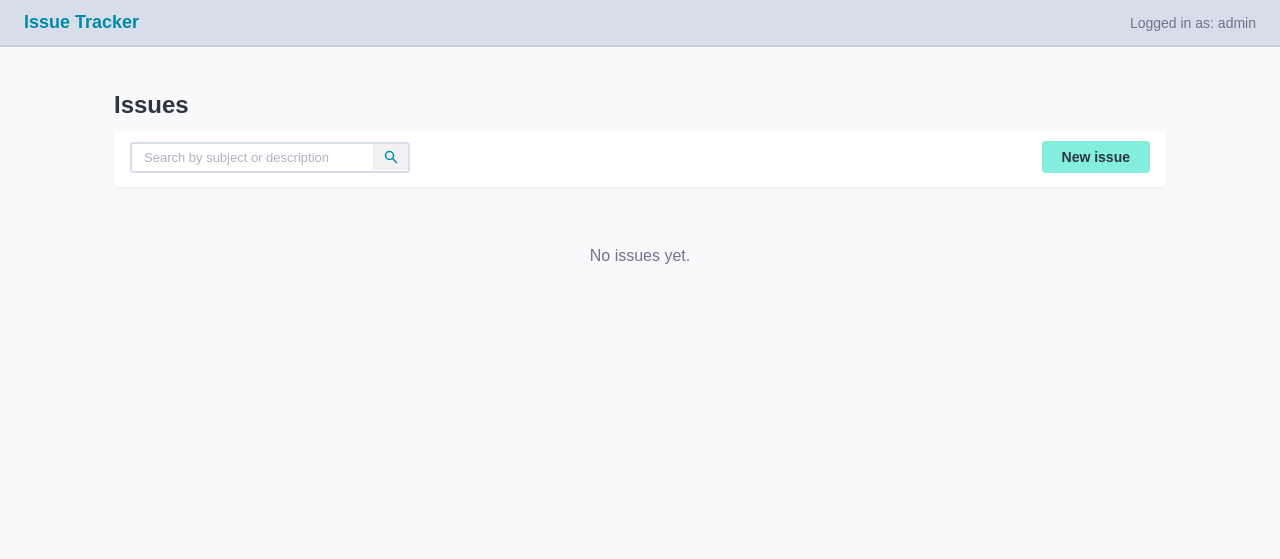
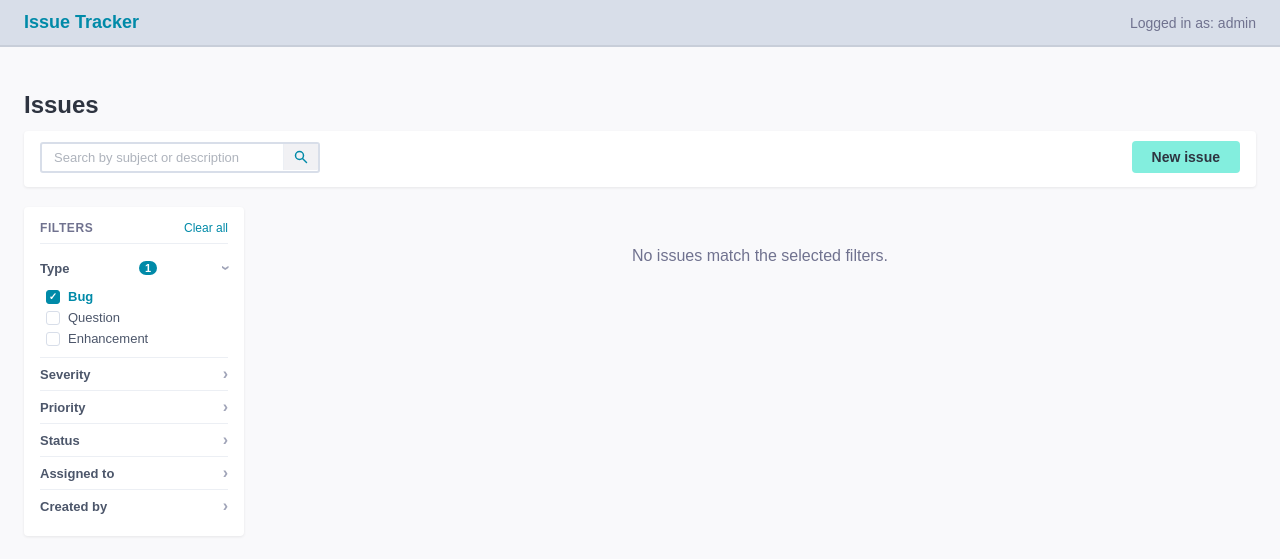
Before and after one commit to AmaraX7/Taiga-Clone-ASW, a Django app: page /?type=bug in a window 1280 px wide. Shown: the top 559 px of the page. Run offline with Django 5.2, Linux system fonts and the light colour scheme; data that the repository does not hold is empty.

Commit message:
feat: add Taiga-style include filters sidebar to issues list

```diff
--- /dev/null
+++ b/issues/templatetags/issue_filters.py
@@ -0,0 +1,56 @@
+from django import template
+
+register = template.Library()
+
+
+@register.simple_tag(takes_context=True)
+def toggle_filter_url(context, param_name, param_value):
+    """Returns a URL with the given filter value toggled (added or removed)."""
+    request = context['request']
+    params = request.GET.copy()
+    current_values = params.getlist(param_name)
+    str_value = str(param_value)
+    if str_value in current_values:
+        current_values.remove(str_value)
+    else:
+        current_values.append(str_value)
+    params.setlist(param_name, current_values)
+    qs = params.urlencode()
+    return f'?{qs}' if qs else '?'
+
+
+@register.simple_tag(takes_context=True)
+def is_filter_active(context, param_name, param_value):
+    """Returns True if the given filter value is currently active."""
+    request = context['request']
+    return str(param_value) in request.GET.getlist(param_name)
+
+
+@register.simple_tag(takes_context=True)
+def sort_url(context, field, current_sort, current_order):
+    """Returns a sort URL preserving all current GET params (filters, search)."""
+    request = context['request']
+    params = request.GET.copy()
+    params['sort'] = field
+    if current_sort == field and current_order == 'asc':
+        params['order'] = 'desc'
+    else:
+        params['order'] = 'asc'
+    return f'?{params.urlencode()}'
+
+
+@register.simple_tag
+def dict_get(d, key):
+    """Returns d[key] or key if not found. Needed for dynamic dict lookups in templates."""
+    return d.get(key, key)
+
+
+@register.simple_tag(takes_context=True)
+def remove_param_url(context, param_name):
+    """Returns a URL with the given param removed, preserving all others."""
+    request = context['request']
+    params = request.GET.copy()
+    if param_name in params:
+        del params[param_name]
+    qs = params.urlencode()
+    return f'?{qs}' if qs else '?'
--- a/issues/views.py
+++ b/issues/views.py
@@ -24,6 +24,24 @@ SORTABLE_FIELDS = {
     'created_at': 'created_at',
 }
 
+FILTER_FIELDS = {
+    'type': 'issue_type',
+    'severity': 'severity',
+    'priority': 'priority',
+    'status': 'status',
+    'assigned_to': 'assigned_to__id',
+    'created_by': 'created_by__id',
+}
+
+FILTER_LABELS = {
+    'type': 'Type',
+    'severity': 'Severity',
+    'priority': 'Priority',
+    'status': 'Status',
+    'assigned_to': 'Assigned to',
+    'created_by': 'Created by',
+}
+
 
 def issue_list(request):
     q = request.GET.get('q', '').strip()
@@ -31,10 +49,19 @@ def issue_list(request):
     order = request.GET.get('order', 'desc')
 
     issues = Issue.objects.all()
+
     if q:
         issues = issues.filter(
             Q(subject__icontains=q) | Q(description__icontains=q)
         )
+
+    # Apply include filters (AND between categories, OR within a category)
+    active_filters = {}
+    for param, field in FILTER_FIELDS.items():
+        values = request.GET.getlist(param)
+        if values:
+            issues = issues.filter(**{f'{field}__in': values})
+            active_filters[param] = values
 
     if sort in SORTABLE_FIELDS:
         order_field = SORTABLE_FIELDS[sort]
@@ -42,11 +69,33 @@ def issue_list(request):
             order_field = f'-{order_field}'
         issues = issues.order_by(order_field)
 
+    filter_options = {
+        'type': Issue.TYPE_CHOICES,
+        'severity': Issue.SEVERITY_CHOICES,
+        'priority': Issue.PRIORITY_CHOICES,
+        'status': Issue.STATUS_CHOICES,
+        'assigned_to': [
+            (str(u.id), u.username)
+            for u in User.objects.filter(
+                assigned_issues__isnull=False
+            ).distinct().order_by('username')
+        ],
+        'created_by': [
+            (str(u.id), u.username)
+            for u in User.objects.filter(
+                created_issues__isnull=False
+            ).distinct().order_by('username')
+        ],
+    }
+
     return render(request, 'issues/list.html', {
         'issues': issues,
         'query': q,
         'current_sort': sort,
         'current_order': order,
+        'filter_options': filter_options,
+        'filter_labels': FILTER_LABELS,
+        'active_filters': active_filters,
     })
 
 
--- a/static/css/main.css
+++ b/static/css/main.css
@@ -32,7 +32,7 @@ body {
 
 /* Container */
 .container {
-    max-width: 1100px;
+    max-width: 1300px;
     margin: 0 auto;
     padding: 24px;
 }
@@ -166,6 +166,148 @@ body {
     color: #70728f;
     font-size: 13px;
     margin-bottom: 12px;
+}
+
+/* Issues layout: sidebar + main */
+.issues-layout {
+    display: flex;
+    gap: 20px;
+    align-items: flex-start;
+}
+
+.issues-main {
+    flex: 1;
+    min-width: 0;
+}
+
+/* Filters sidebar */
+.filters-sidebar {
+    width: 220px;
+    flex-shrink: 0;
+    background: #fff;
+    border-radius: 4px;
+    box-shadow: 0 1px 3px rgba(0, 0, 0, 0.08);
+    padding: 14px 16px;
+}
+
+.filters-header {
+    display: flex;
+    justify-content: space-between;
+    align-items: center;
+    margin-bottom: 8px;
+    padding-bottom: 8px;
+    border-bottom: 1px solid #eceff4;
+}
+
+.filters-title {
+    font-size: 12px;
+    font-weight: 700;
+    color: #70728f;
+    text-transform: uppercase;
+    letter-spacing: 0.05em;
+}
+
+.filters-clear {
+    font-size: 12px;
+    color: #008aa8;
+    text-decoration: none;
+}
+
+.filters-clear:hover {
+    text-decoration: underline;
+}
+
+/* Filter categories (details/summary) */
+.filter-category {
+    border-bottom: 1px solid #eceff4;
+}
+
+.filter-category:last-child {
+    border-bottom: none;
+}
+
+.filter-category-title {
+    font-size: 13px;
+    font-weight: 600;
+    color: #4c566a;
+    cursor: pointer;
+    list-style: none;
+    display: flex;
+    align-items: center;
+    justify-content: space-between;
+    padding: 8px 0;
+    user-select: none;
+}
+
+.filter-category-title::-webkit-details-marker {
+    display: none;
+}
+
+.filter-category-title::after {
+    content: '›';
+    font-size: 16px;
+    color: #a0a4b8;
+    transition: transform 0.15s;
+    line-height: 1;
+}
+
+.filter-category[open] > .filter-category-title::after {
+    transform: rotate(90deg);
+}
+
+.filter-active-count {
+    font-size: 11px;
+    background: #008aa8;
+    color: #fff;
+    border-radius: 10px;
+    padding: 1px 6px;
+    margin-left: 4px;
+    font-weight: 700;
+}
+
+/* Filter options */
+.filter-options {
+    list-style: none;
+    padding: 2px 0 8px 0;
+}
+
+.filter-option {
+    display: flex;
+    align-items: center;
+    gap: 8px;
+    padding: 3px 6px;
+    font-size: 13px;
+    color: #4c566a;
+    text-decoration: none;
+    border-radius: 3px;
+}
+
+.filter-option:hover {
+    background: #eceff4;
+}
+
+.filter-option.active {
+    color: #008aa8;
+    font-weight: 600;
+}
+
+.filter-check {
+    width: 14px;
+    height: 14px;
+    border: 1.5px solid #d8dee9;
+    border-radius: 3px;
+    display: flex;
+    align-items: center;
+    justify-content: center;
+    font-size: 10px;
+    flex-shrink: 0;
+    color: transparent;
+}
+
+.filter-option.active .filter-check {
+    background: #008aa8;
+    border-color: #008aa8;
+    color: #fff;
 }
 
 /* Sortable headers */
--- a/templates/issues/list.html
+++ b/templates/issues/list.html
@@ -1,4 +1,5 @@
 {% extends "base.html" %}
+{% load issue_filters %}
 
 {% block title %}Issues{% endblock %}
 
@@ -9,11 +10,19 @@
 
 <div class="issues-toolbar-bar">
     <form method="get" class="search-form">
+        {% for param, values in active_filters.items %}
+            {% for val in values %}
+                <input type="hidden" name="{{ param }}" value="{{ val }}">
+            {% endfor %}
+        {% endfor %}
+        <input type="hidden" name="sort" value="{{ current_sort }}">
+        <input type="hidden" name="order" value="{{ current_order }}">
         <div class="search-wrapper">
             <input type="text" name="q" value="{{ query }}"
                    placeholder="Search by subject or description" class="search-input">
             {% if query %}
-            <a href="{% url 'issue_list' %}" class="search-clear" title="Clear">&#x2715;</a>
+            {% remove_param_url 'q' as clear_search_url %}
+            <a href="{{ clear_search_url }}" class="search-clear" title="Clear">&#x2715;</a>
             {% endif %}
             <button type="submit" class="btn-search-icon" title="Search">
                 <svg width="14" height="14" viewBox="0 0 14 14" fill="none" xmlns="http://www.w3.org/2000/svg">
@@ -30,24 +39,66 @@
 <p class="search-results-info">{{ issues|length }} result{{ issues|length|pluralize }} for "<strong>{{ query }}</strong>"</p>
 {% endif %}
 
+<div class="issues-layout">
+
+    <!-- SIDEBAR: Filtres -->
+    <aside class="filters-sidebar">
+        <div class="filters-header">
+            <span class="filters-title">Filters</span>
+            {% if active_filters %}
+            <a href="?{% if query %}q={{ query }}&{% endif %}sort={{ current_sort }}&order={{ current_order }}" class="filters-clear">Clear all</a>
+            {% endif %}
+        </div>
+
+        {% for param, options in filter_options.items %}
+        <details class="filter-category" {% if param in active_filters %}open{% endif %}>
+            <summary class="filter-category-title">
+                {% dict_get filter_labels param %}
+                {% if param in active_filters %}
+                <span class="filter-active-count">{{ active_filters|length }}</span>
+                {% endif %}
+            </summary>
+            <ul class="filter-options">
+                {% for value, label in options %}
+                {% toggle_filter_url param value as toggle_url %}
+                {% is_filter_active param value as active %}
+                <li>
+                    <a href="{{ toggle_url }}" class="filter-option {% if active %}active{% endif %}">
+                        <span class="filter-check">{% if active %}&#x2713;{% endif %}</span>
+                        {{ label }}
+                    </a>
+                </li>
+                {% endfor %}
+            </ul>
+        </details>
+        {% endfor %}
+    </aside>
+
+    <!-- MAIN: Taula d'issues -->
+    <div class="issues-main">
         {% if issues %}
         <table class="issues-table">
             <thead>
                 <tr>
-            <th><a href="?sort=id{% if current_sort == 'id' and current_order == 'asc' %}&order=desc{% else %}&order=asc{% endif %}{% if query %}&q={{ query }}{% endif %}" class="sort-header {% if current_sort == 'id' %}active{% endif %}">#{% if current_sort == 'id' %} {% if current_order == 'asc' %}▲{% else %}▼{% endif %}{% endif %}</a></th>
-            <th><a href="?sort=issue_type{% if current_sort == 'issue_type' and current_order == 'asc' %}&order=desc{% else %}&order=asc{% endif %}{% if query %}&q={{ query }}{% endif %}" class="sort-header {% if current_sort == 'issue_type' %}active{% endif %}">Type{% if current_sort == 'issue_type' %} {% if current_order == 'asc' %}▲{% else %}▼{% endif %}{% endif %}</a></th>
-            <th><a href="?sort=subject{% if current_sort == 'subject' and current_order == 'asc' %}&order=desc{% else %}&order=asc{% endif %}{% if query %}&q={{ query }}{% endif %}" class="sort-header {% if current_sort == 'subject' %}active{% endif %}">Subject{% if current_sort == 'subject' %} {% if current_order == 'asc' %}▲{% else %}▼{% endif %}{% endif %}</a></th>
-            <th><a href="?sort=status{% if current_sort == 'status' and current_order == 'asc' %}&order=desc{% else %}&order=asc{% endif %}{% if query %}&q={{ query }}{% endif %}" class="sort-header {% if current_sort == 'status' %}active{% endif %}">Status{% if current_sort == 'status' %} {% if current_order == 'asc' %}▲{% else %}▼{% endif %}{% endif %}</a></th>
-            <th><a href="?sort=priority{% if current_sort == 'priority' and current_order == 'asc' %}&order=desc{% else %}&order=asc{% endif %}{% if query %}&q={{ query }}{% endif %}" class="sort-header {% if current_sort == 'priority' %}active{% endif %}">Priority{% if current_sort == 'priority' %} {% if current_order == 'asc' %}▲{% else %}▼{% endif %}{% endif %}</a></th>
-            <th><a href="?sort=severity{% if current_sort == 'severity' and current_order == 'asc' %}&order=desc{% else %}&order=asc{% endif %}{% if query %}&q={{ query }}{% endif %}" class="sort-header {% if current_sort == 'severity' %}active{% endif %}">Severity{% if current_sort == 'severity' %} {% if current_order == 'asc' %}▲{% else %}▼{% endif %}{% endif %}</a></th>
-            <th><a href="?sort=assigned_to{% if current_sort == 'assigned_to' and current_order == 'asc' %}&order=desc{% else %}&order=asc{% endif %}{% if query %}&q={{ query }}{% endif %}" class="sort-header {% if current_sort == 'assigned_to' %}active{% endif %}">Assigned to{% if current_sort == 'assigned_to' %} {% if current_order == 'asc' %}▲{% else %}▼{% endif %}{% endif %}</a></th>
-            <th><a href="?sort=created_at{% if current_sort == 'created_at' and current_order == 'asc' %}&order=desc{% else %}&order=asc{% endif %}{% if query %}&q={{ query }}{% endif %}" class="sort-header {% if current_sort == 'created_at' %}active{% endif %}">Created{% if current_sort == 'created_at' %} {% if current_order == 'asc' %}▲{% else %}▼{% endif %}{% endif %}</a></th>
+                    {% sort_url 'issue_type' current_sort current_order as url_type %}
+                    <th><a href="{{ url_type }}" class="sort-header {% if current_sort == 'issue_type' %}active{% endif %}">Type{% if current_sort == 'issue_type' %} {% if current_order == 'asc' %}▲{% else %}▼{% endif %}{% endif %}</a></th>
+                    {% sort_url 'subject' current_sort current_order as url_subject %}
+                    <th><a href="{{ url_subject }}" class="sort-header {% if current_sort == 'subject' %}active{% endif %}">Subject{% if current_sort == 'subject' %} {% if current_order == 'asc' %}▲{% else %}▼{% endif %}{% endif %}</a></th>
+                    {% sort_url 'status' current_sort current_order as url_status %}
+                    <th><a href="{{ url_status }}" class="sort-header {% if current_sort == 'status' %}active{% endif %}">Status{% if current_sort == 'status' %} {% if current_order == 'asc' %}▲{% else %}▼{% endif %}{% endif %}</a></th>
+                    {% sort_url 'priority' current_sort current_order as url_priority %}
+                    <th><a href="{{ url_priority }}" class="sort-header {% if current_sort == 'priority' %}active{% endif %}">Priority{% if current_sort == 'priority' %} {% if current_order == 'asc' %}▲{% else %}▼{% endif %}{% endif %}</a></th>
+                    {% sort_url 'severity' current_sort current_order as url_severity %}
+                    <th><a href="{{ url_severity }}" class="sort-header {% if current_sort == 'severity' %}active{% endif %}">Severity{% if current_sort == 'severity' %} {% if current_order == 'asc' %}▲{% else %}▼{% endif %}{% endif %}</a></th>
+                    {% sort_url 'assigned_to' current_sort current_order as url_assigned %}
+                    <th><a href="{{ url_assigned }}" class="sort-header {% if current_sort == 'assigned_to' %}active{% endif %}">Assigned to{% if current_sort == 'assigned_to' %} {% if current_order == 'asc' %}▲{% else %}▼{% endif %}{% endif %}</a></th>
+                    {% sort_url 'created_at' current_sort current_order as url_created %}
+                    <th><a href="{{ url_created }}" class="sort-header {% if current_sort == 'created_at' %}active{% endif %}">Created{% if current_sort == 'created_at' %} {% if current_order == 'asc' %}▲{% else %}▼{% endif %}{% endif %}</a></th>
                 </tr>
             </thead>
             <tbody>
                 {% for issue in issues %}
                 <tr>
-            <td>{{ issue.id }}</td>
                     <td><span class="badge badge-type-{{ issue.issue_type }}">{{ issue.get_issue_type_display }}</span></td>
                     <td>{{ issue.subject }}</td>
                     <td><span class="badge badge-status-{{ issue.status }}">{{ issue.get_status_display }}</span></td>
@@ -62,8 +113,13 @@
         {% else %}
         {% if query %}
         <p class="no-issues">No issues found for "{{ query }}".</p>
+        {% elif active_filters %}
+        <p class="no-issues">No issues match the selected filters.</p>
         {% else %}
         <p class="no-issues">No issues yet.</p>
         {% endif %}
         {% endif %}
+    </div>
+
+</div>
 {% endblock %}
```
Also changed, not shown: issues/templatetags/__init__.py (added). Lines whose indentation alone changed are shown as unchanged.
